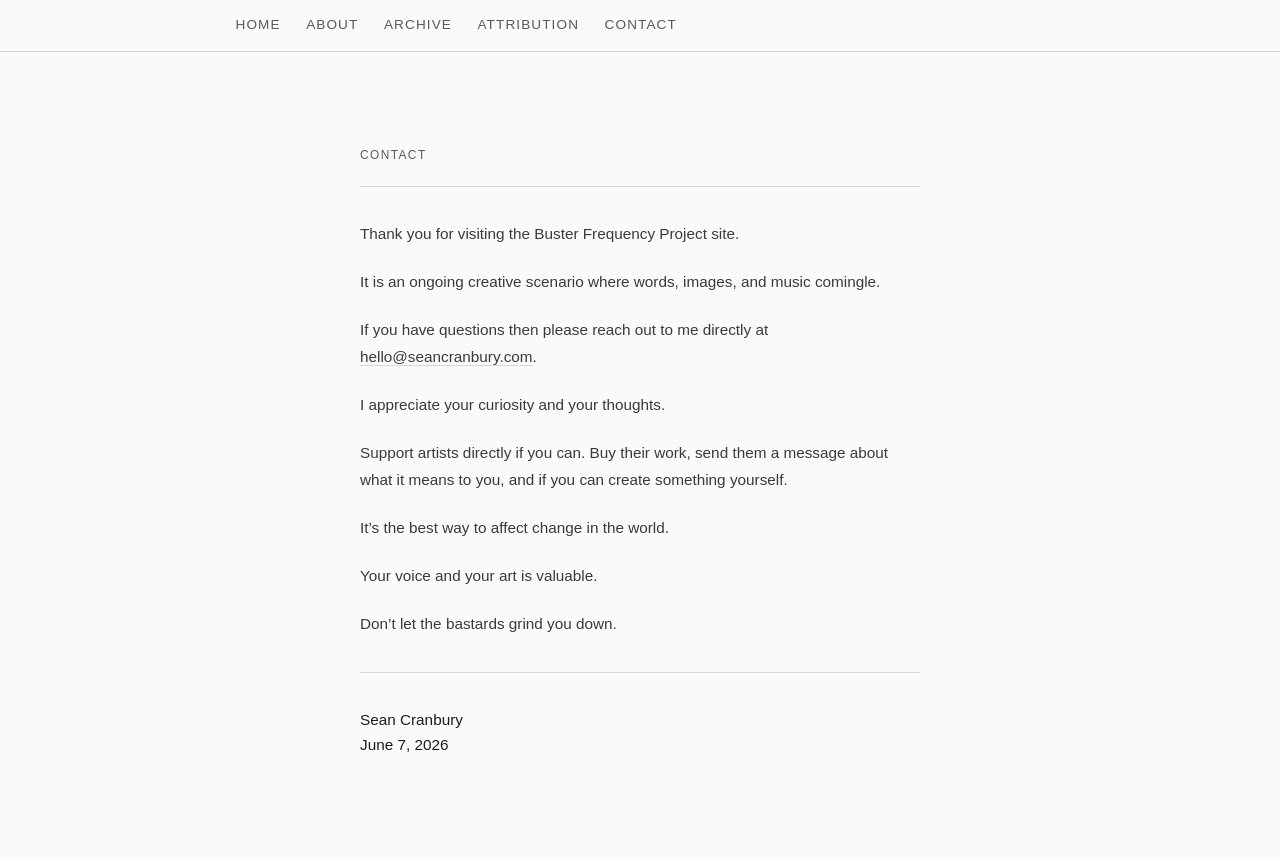
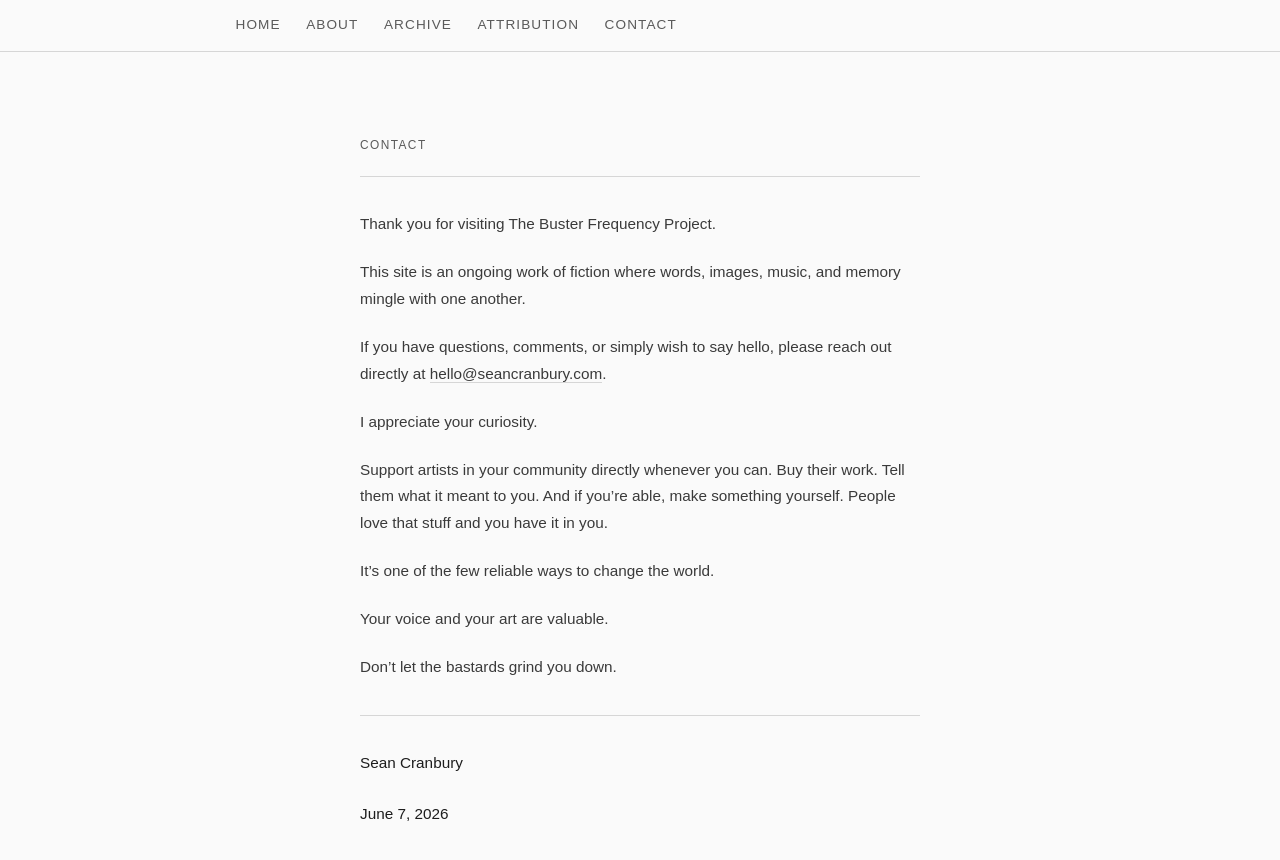
Before and after one commit to Cranbury3P0/buster, a Next.js app: page /contact in a window 1280 px wide. Shown: the top 860 px of the page. Built offline with nearby package versions, Linux system fonts and the light colour scheme; a web font is replaced by a local one.

Commit message:
Revise Contact page copy

```diff
--- a/app/contact/page.tsx
+++ b/app/contact/page.tsx
@@ -45,15 +45,15 @@ export default function ContactPage() {
           }}
         >
           <p style={{ margin: 0 }}>
-            Thank you for visiting the Buster Frequency Project site.
+            Thank you for visiting The Buster Frequency Project.
           </p>
 
           <p style={{ margin: 0 }}>
-            It is an ongoing creative scenario where words, images, and music comingle.
+            This site is an ongoing work of fiction where words, images, music, and memory mingle with one another.
           </p>
 
           <p style={{ margin: 0 }}>
-            If you have questions then please reach out to me directly at{' '}
+            If you have questions, comments, or simply wish to say hello, please reach out directly at{' '}
             <a
               href="mailto:hello@seancranbury.com"
               style={{
@@ -68,19 +68,19 @@ export default function ContactPage() {
           </p>
 
           <p style={{ margin: 0 }}>
-            I appreciate your curiosity and your thoughts.
+            I appreciate your curiosity.
           </p>
 
           <p style={{ margin: 0 }}>
-            Support artists directly if you can. Buy their work, send them a message about what it means to you, and if you can create something yourself.
+            Support artists in your community directly whenever you can. Buy their work. Tell them what it meant to you. And if you&rsquo;re able, make something yourself. People love that stuff and you have it in you.
           </p>
 
           <p style={{ margin: 0 }}>
-            It&rsquo;s the best way to affect change in the world.
+            It&rsquo;s one of the few reliable ways to change the world.
           </p>
 
           <p style={{ margin: 0 }}>
-            Your voice and your art is valuable.
+            Your voice and your art are valuable.
           </p>
 
           <p style={{ margin: 0 }}>
@@ -102,6 +102,7 @@ export default function ContactPage() {
         >
           Sean Cranbury
           <br />
+          <br />
           June 7, 2026
         </p>
       </div>
```
